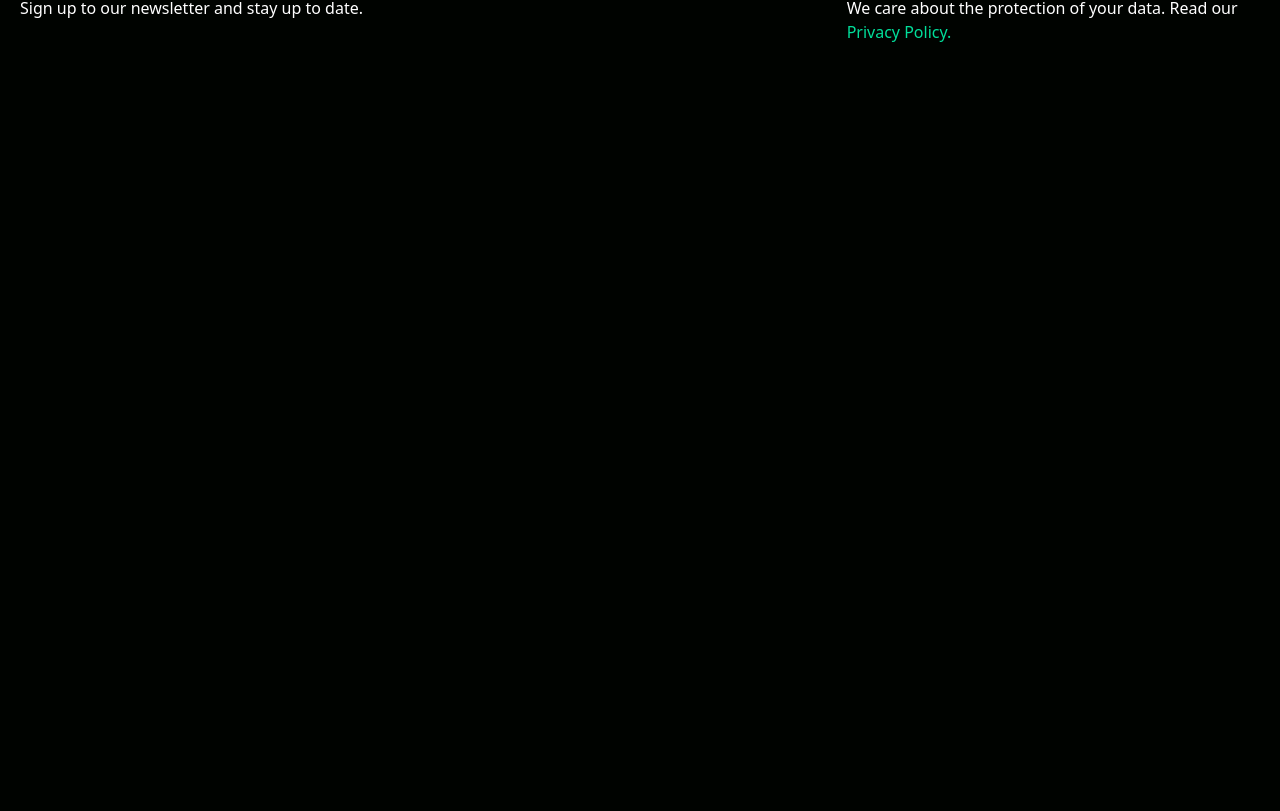
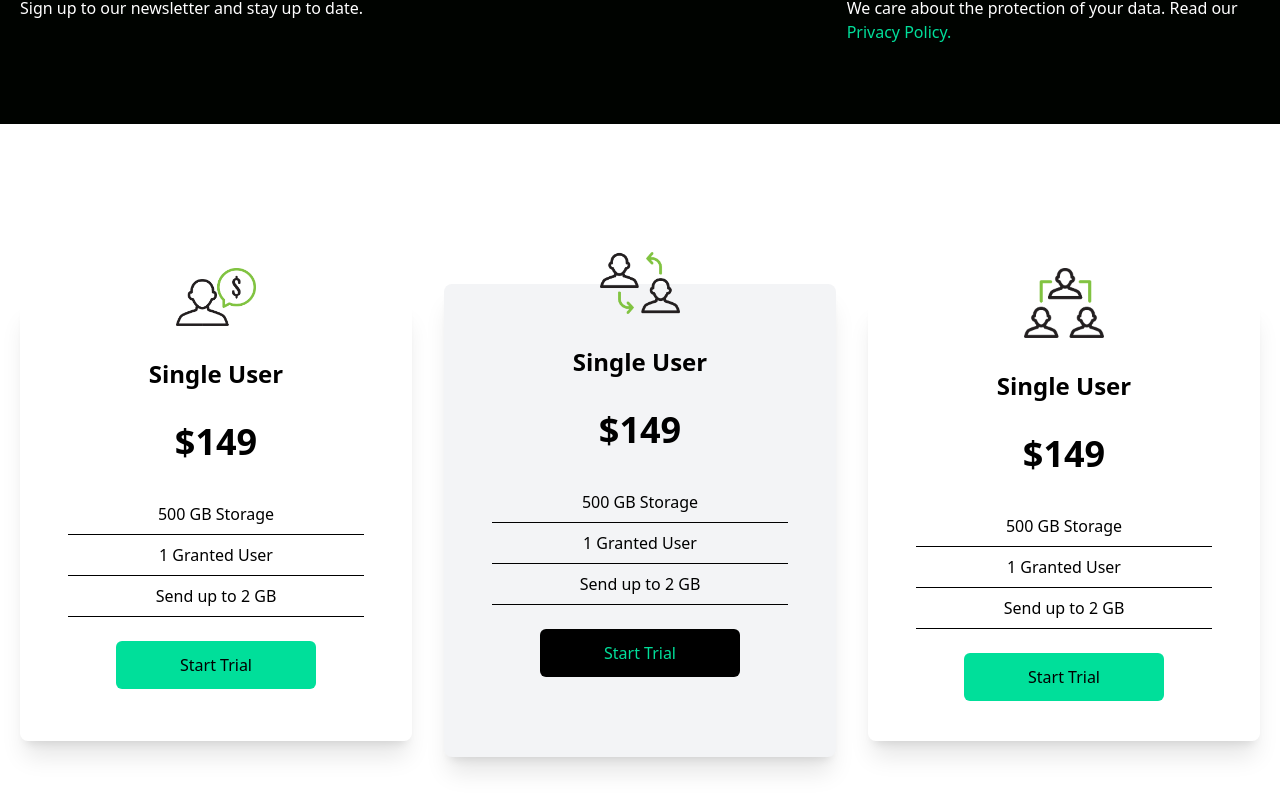
Before and after one commit to Increase123/crypto-data, a React (Vite) app: page / in a window 1280 px wide. Shown: the part 1557-2368 px from the top of the page. Before the commit the page ends 1681 px from the top, so only its background shows below. Built offline with nearby package versions, Linux system fonts and the light colour scheme.

Commit message:
Added the Cards section

```diff
--- a/src/App.jsx
+++ b/src/App.jsx
@@ -2,6 +2,7 @@
 import Hero from "./components/Hero";
 import Analytics from "./components/Analytics";
 import Newsletter from "./components/Newsletter";
+import Cards from "./components/Cards";
 
 const App = () => {
   return (
@@ -10,6 +11,7 @@
       <Hero />
       <Analytics />
       <Newsletter />
+      <Cards />
     </>
   );
 };
--- /dev/null
+++ b/src/components/Cards.jsx
@@ -0,0 +1,66 @@
+import React from "react";
+import Single from "../assets/single.png";
+import Double from "../assets/double.png";
+import Triple from "../assets/triple.png";
+
+const Cards = () => {
+  return (
+    <div className="w-full py-[10rem] px-4 bg-white">
+      <div className="max-w-[1240px] mx-auto grid md:grid-cols-3 gap-8">
+        <div className="w-full shadow-xl flex flex-col p-4 my-4 rounded-lg hover:scale-105 duration-300">
+          <img
+            className="w-20 mx-auto mt-[-3rem] bg-white"
+            src={Single}
+            alt="/"
+          />
+          <h2 className="text-2xl font-bold text-center py-8">Single User</h2>
+          <p className="text-center text-4xl font-bold">$149</p>
+          <div className="text-center font-medium">
+            <p className="py-2 border-b mx-8 mt-8">500 GB Storage</p>
+            <p className="py-2 border-b mx-8">1 Granted User</p>
+            <p className="py-2 border-b mx-8">Send up to 2 GB</p>
+          </div>
+          <button className="bg-[#00df9a] w-[200px] rounded-md font-medium my-6 mx-auto px-6 py-3">
+            Start Trial
+          </button>
+        </div>
+        <div className="w-full shadow-xl bg-gray-100 flex flex-col p-4 md:my-0 my-8 rounded-lg hover:scale-105 duration-300">
+          <img
+            className="w-20 mx-auto mt-[-3rem] bg-transparent"
+            src={Double}
+            alt="/"
+          />
+          <h2 className="text-2xl font-bold text-center py-8">Single User</h2>
+          <p className="text-center text-4xl font-bold">$149</p>
+          <div className="text-center font-medium">
+            <p className="py-2 border-b mx-8 mt-8">500 GB Storage</p>
+            <p className="py-2 border-b mx-8">1 Granted User</p>
+            <p className="py-2 border-b mx-8">Send up to 2 GB</p>
+          </div>
+          <button className="bg-black text-[#00df9a] w-[200px] rounded-md font-medium my-6 mx-auto px-6 py-3">
+            Start Trial
+          </button>
+        </div>
+        <div className="w-full shadow-xl flex flex-col p-4 my-4 rounded-lg hover:scale-105 duration-300">
+          <img
+            className="w-20 mx-auto mt-[-3rem] bg-white"
+            src={Triple}
+            alt="/"
+          />
+          <h2 className="text-2xl font-bold text-center py-8">Single User</h2>
+          <p className="text-center text-4xl font-bold">$149</p>
+          <div className="text-center font-medium">
+            <p className="py-2 border-b mx-8 mt-8">500 GB Storage</p>
+            <p className="py-2 border-b mx-8">1 Granted User</p>
+            <p className="py-2 border-b mx-8">Send up to 2 GB</p>
+          </div>
+          <button className="bg-[#00df9a] w-[200px] rounded-md font-medium my-6 mx-auto px-6 py-3">
+            Start Trial
+          </button>
+        </div>
+      </div>
+    </div>
+  );
+};
+
+export default Cards;
```
